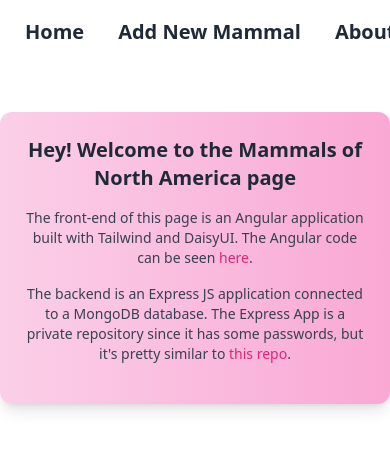
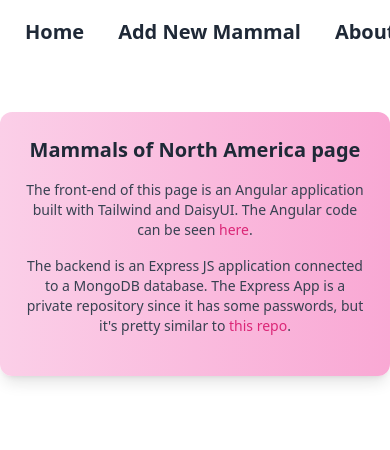
Before and after one commit to JamesDiStef/mammals, an Angular app: page /about in a window 390 px wide. Shown: the top 450 px of the page. Built offline with nearby package versions, Linux system fonts and the light colour scheme.

Commit message:
try to fix add mammal page on mobile

```diff
--- a/src/app/about-this-page/about-this-page.component.html
+++ b/src/app/about-this-page/about-this-page.component.html
@@ -2,7 +2,7 @@
   class="card place-self-center mt-12 sm:mt-20 w-full max-w-lg p-6 bg-gradient-to-r from-pink-200 to-pink-300 rounded-xl shadow-lg"
 >
   <p class="text-center text-xl sm:text-2xl text-gray-800 font-semibold mb-4">
-    Hey! Welcome to the Mammals of North America page
+    Mammals of North America page
   </p>
   <p class="text-center text-gray-700 mb-4 text-sm sm:text-base">
     The front-end of this page is an Angular application built with Tailwind and
--- a/src/app/add-mammal/add-mammal.component.html
+++ b/src/app/add-mammal/add-mammal.component.html
@@ -1,6 +1,8 @@
 <div class="hero mt-20">
   <div class="hero-content flex-col lg:flex-row-reverse">
-    <div class="card w-[100vw] bg-base-100 max-w-sm shrink-0 shadow-2xl">
+    <div
+      class="card w-full sm:w-[100vw] bg-base-100 max-w-sm shrink-0 shadow-2xl"
+    >
       <form [formGroup]="speciesForm" (ngSubmit)="onSubmit()" class="card-body">
         <div class="form-control">
           <label class="label">
```
